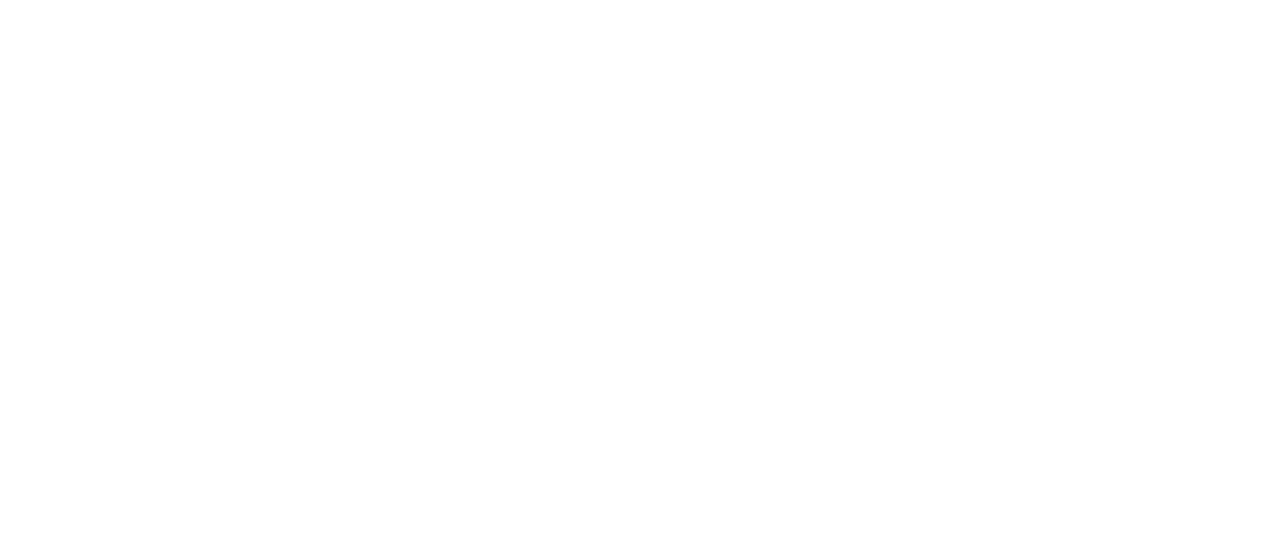
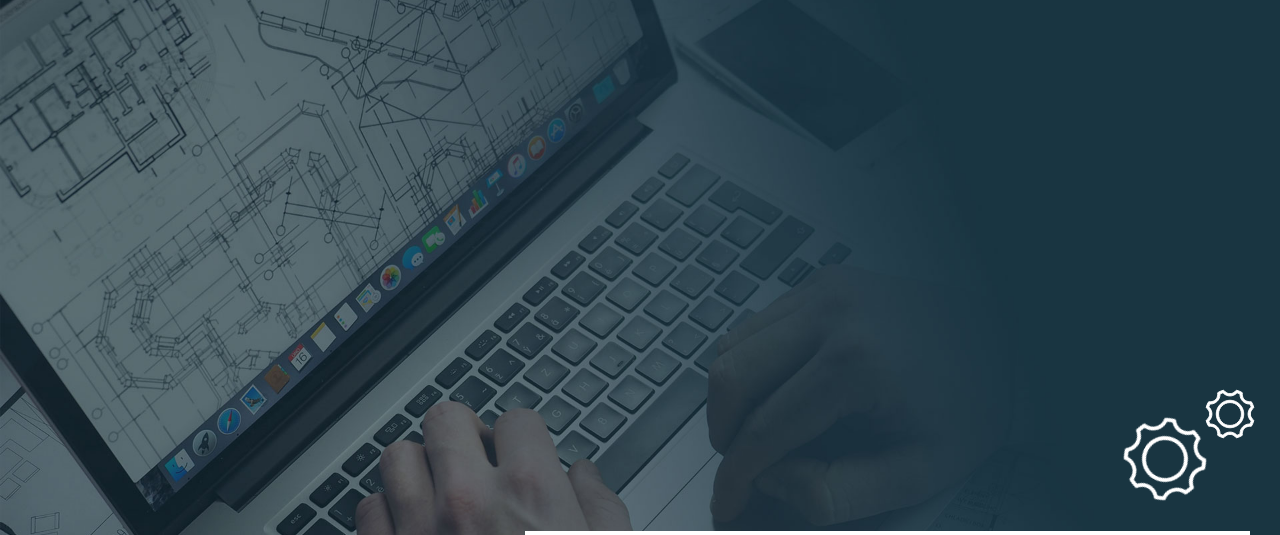
Before and after one commit to yregaieg/bf, a plain HTML site: page index.html in a window 1280 px wide. Shown: the top 535 px of the page. Drawn offline with Linux system fonts and the light colour scheme.

Commit message:
fix image path

```diff
--- a/css/style.css
+++ b/css/style.css
@@ -73,7 +73,7 @@ body{
 /*Construction Section Style*/
 
 .const-msg-container{
-    background-image: url("./img/coming_soon_bg.jpg");
+    background-image: url("/img/coming_soon_bg.jpg");
     background-size: cover;
     background-position: center;
     width: 100vw;
```
